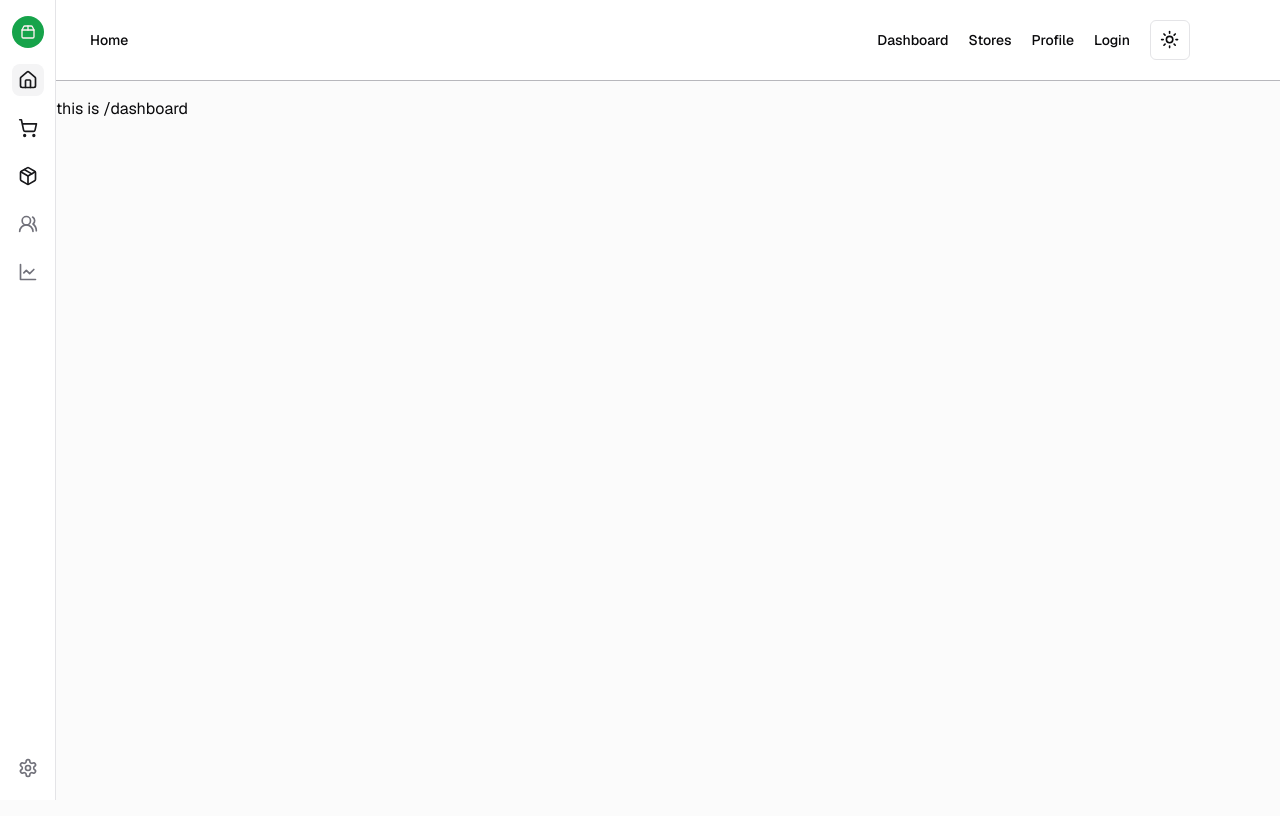
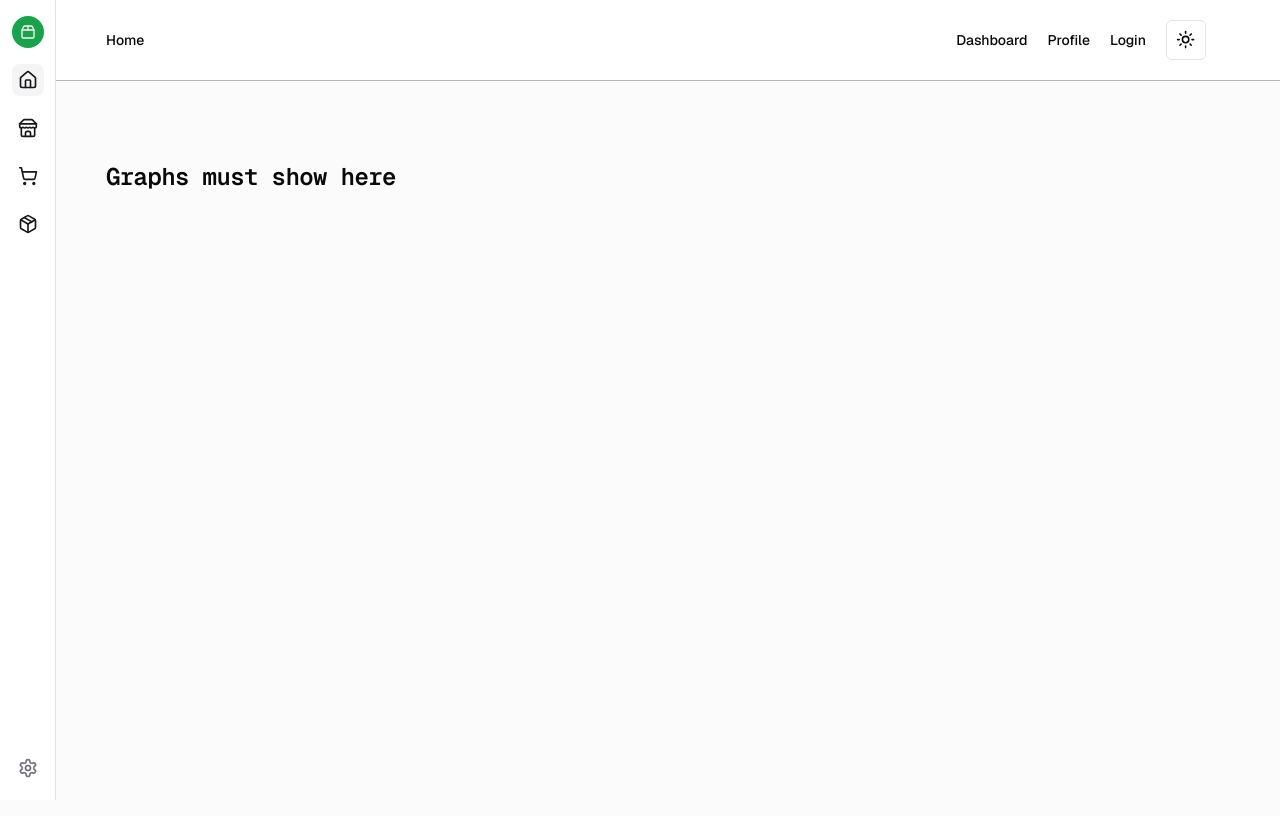
Before and after one commit to Kristoffer95/multi-store, a Next.js app: page /dashboard in a window 1280 px wide. Shown: the top 816 px of the page. Built offline with nearby package versions, Linux system fonts and the light colour scheme; no server answers.

Commit message:
feat: working on dashboard components

```diff
--- a/src/app/dashboard/page.tsx
+++ b/src/app/dashboard/page.tsx
@@ -1,5 +1,11 @@
 function ShadcnPage() {
-  return <div>this is /dashboard</div>;
+  return (
+    <div className='py-16'>
+      <h1 className='text-2xl tracking-tight font-semibold font-mono'>
+        Graphs must show here
+      </h1>
+    </div>
+  );
 }
 
 export default ShadcnPage;
--- a/src/app/dashboard/products/page.tsx
+++ b/src/app/dashboard/products/page.tsx
@@ -57,7 +57,7 @@ import React from 'react';
 function DashboardProductsPage() {
   return (
     <>
-      <header className='sticky top-0 z-30 flex h-14 items-center gap-4 border-b bg-background px-4 sm:static sm:h-auto sm:border-0 sm:bg-transparent sm:px-6'>
+      <header className='sticky top-0 z-30 flex h-14 items-center gap-4 border-b bg-background sm:static sm:h-auto sm:border-0 sm:bg-transparent'>
         <Sheet>
           <SheetTrigger asChild>
             <Button size='icon' variant='outline' className='sm:hidden'>
@@ -152,7 +152,7 @@ function DashboardProductsPage() {
           </DropdownMenuContent>
         </DropdownMenu>
       </header>
-      <main className='grid flex-1 items-start gap-4 p-4 sm:px-6 sm:py-0 md:gap-8'>
+      <main className='grid flex-1 items-start gap-4 sm:py-0 md:gap-8'>
         <Tabs defaultValue='all'>
           <div className='flex items-center'>
             <TabsList>
--- /dev/null
+++ b/src/app/dashboard/stores/[store]/page.tsx
@@ -0,0 +1,17 @@
+import { StoreDataTable } from '@/components/stores/store/store-data-table';
+
+function StorePage({
+  params,
+}: {
+  params: {
+    store: string; // storeID
+  };
+}) {
+  return (
+    <div className='bg-card px-10 py-10 rounded-2xl'>
+      <StoreDataTable />
+    </div>
+  );
+}
+
+export default StorePage;
--- /dev/null
+++ b/src/app/dashboard/stores/page.tsx
@@ -0,0 +1,28 @@
+import StoresTable from '@/components/stores/stores-table';
+import { Button } from '@/components/ui/button';
+import { ListFilter, Plus, PlusCircle } from 'lucide-react';
+import Link from 'next/link';
+
+async function ProfilePage() {
+  return (
+    <div className='md:ml-8'>
+      <div className='flex justify-end pb-4 py-4 sm:pt-0'>
+        <Link href='/create-store'>
+          <Button size='sm' className='h-7 gap-1'>
+            <PlusCircle className='h-3.5 w-3.5' />
+            <span className='sr-only sm:not-sr-only sm:whitespace-nowrap'>
+              Add Store
+            </span>
+          </Button>
+          {/* <Button className='flex gap-2 h-8' size='sm'>
+            <Plus className='mr-2 h-4 w-4' />
+            New Store
+          </Button> */}
+        </Link>
+      </div>
+      <StoresTable />
+    </div>
+  );
+}
+
+export default ProfilePage;
--- a/src/app/layout.tsx
+++ b/src/app/layout.tsx
@@ -1,16 +1,11 @@
 import type { Metadata } from 'next';
-// import { Inter as FontSans } from 'next/font/google';
 import { GeistSans } from 'geist/font/sans';
+import { GeistMono } from 'geist/font/mono';
 import '@/styles/globals.css';
 
 import { cn } from '@/lib/utils';
 import { ThemeProvider } from 'next-themes';
 import Header from '@/components/shared/header';
-
-// const fontSans = GeistSans({
-//   subsets: ['latin'],
-//   variable: '--font-sans',
-// });
 
 export const metadata: Metadata = {
   title: 'Create Next App',
@@ -27,7 +22,8 @@ export default function RootLayout({
       <body
         className={cn(
           'min-h-screen bg-background font-sans antialiased',
-          GeistSans.variable
+          GeistSans.variable,
+          GeistMono.variable
         )}>
         <ThemeProvider
           attribute='class'
--- a/src/app/stores/[store]/page.tsx
+++ /dev/null
@@ -1,22 +0,0 @@
-import { StoreDataTable } from '@/components/stores/store/store-data-table';
-
-function StorePage({
-  params,
-}: {
-  params: {
-    store: string; // storeID
-  };
-}) {
-  return (
-    <div className='container pt-[100px]'>
-      {/* {params.store} */}
-      {/* <h1 className='text-center'>Store Page</h1> */}
-
-      <div className='bg-background px-10 py-10 rounded-2xl'>
-        <StoreDataTable />
-      </div>
-    </div>
-  );
-}
-
-export default StorePage;
--- a/src/app/stores/page.tsx
+++ /dev/null
@@ -1,32 +0,0 @@
-import StoresTable from '@/components/stores/stores-table';
-import { Button } from '@/components/ui/button';
-import { Plus } from 'lucide-react';
-import Link from 'next/link';
-
-async function ProfilePage() {
-  return (
-    <div className='pt-[100px]'>
-      <div className='container'>
-        <h1 className='text-center text-2xl font-bold uppercase mb-7'>
-          Stores
-        </h1>
-
-        <div
-          className='max-w-[900px] rounded-xl mx-auto
-          border border-primary/30 px-10 py-5 bg-background'>
-          <div className='flex justify-end'>
-            <Link href='/create-store'>
-              <Button className='flex gap-2'>
-                <Plus className='mr-2 h-4 w-4' />
-                New Store
-              </Button>
-            </Link>
-          </div>
-          <StoresTable />
-        </div>
-      </div>
-    </div>
-  );
-}
-
-export default ProfilePage;
--- a/src/components/dashboard/dashboard.tsx
+++ b/src/components/dashboard/dashboard.tsx
@@ -10,6 +10,7 @@ import {
   Package2,
   Settings,
   ShoppingCart,
+  Store,
   Users2,
 } from 'lucide-react';
 
@@ -38,10 +39,10 @@ export function Dashboard({ children }: { children: React.ReactNode }) {
               <TooltipTrigger asChild>
                 <Link
                   href='/dashboard'
-                  className={`flex h-9 w-9 items-center justify-center rounded-lg text-accent-foreground transition-colors hover:text-foreground md:h-8 md:w-8 ${
+                  className={`group flex h-9 w-9 items-center justify-center rounded-lg text-accent-foreground transition-colors hover:text-foreground md:h-8 md:w-8 ${
                     pathname === '/dashboard' && 'bg-accent'
                   }`}>
-                  <Home className='h-5 w-5' />
+                  <Home className='h-5 w-5  transition-all group-hover:scale-110' />
                   <span className='sr-only'>Dashboard</span>
                 </Link>
               </TooltipTrigger>
@@ -50,11 +51,24 @@ export function Dashboard({ children }: { children: React.ReactNode }) {
             <Tooltip>
               <TooltipTrigger asChild>
                 <Link
+                  href='/dashboard/stores'
+                  className={`group flex h-9 w-9 items-center justify-center rounded-lg text-accent-foreground transition-colors hover:text-foreground md:h-8 md:w-8 ${
+                    pathname === '/dashboard/stores' && 'bg-accent'
+                  }`}>
+                  <Store className='h-5 w-5 transition-all group-hover:scale-110' />
+                  <span className='sr-only'>Stores</span>
+                </Link>
+              </TooltipTrigger>
+              <TooltipContent side='right'>Stores</TooltipContent>
+            </Tooltip>
+            <Tooltip>
+              <TooltipTrigger asChild>
+                <Link
                   href='/dashboard/orders'
-                  className={`flex h-9 w-9 items-center justify-center rounded-lg text-accent-foreground transition-colors hover:text-foreground md:h-8 md:w-8 ${
+                  className={`group flex h-9 w-9 items-center justify-center rounded-lg text-accent-foreground transition-colors hover:text-foreground md:h-8 md:w-8 ${
                     pathname === '/dashboard/orders' && 'bg-accent'
                   }`}>
-                  <ShoppingCart className='h-5 w-5' />
+                  <ShoppingCart className='h-5 w-5 transition-all group-hover:scale-110' />
                   <span className='sr-only'>Orders</span>
                 </Link>
               </TooltipTrigger>
@@ -64,16 +78,16 @@ export function Dashboard({ children }: { children: React.ReactNode }) {
               <TooltipTrigger asChild>
                 <Link
                   href='/dashboard/products'
-                  className={`flex h-9 w-9 items-center justify-center rounded-lg text-accent-foreground transition-colors hover:text-foreground md:h-8 md:w-8 ${
+                  className={`group flex h-9 w-9 items-center justify-center rounded-lg text-accent-foreground transition-colors hover:text-foreground md:h-8 md:w-8 ${
                     pathname === '/dashboard/products' && 'bg-accent'
                   }`}>
-                  <Package className='h-5 w-5' />
+                  <Package className='h-5 w-5 transition-all group-hover:scale-110' />
                   <span className='sr-only'>Products</span>
                 </Link>
               </TooltipTrigger>
               <TooltipContent side='right'>Products</TooltipContent>
             </Tooltip>
-            <Tooltip>
+            {/* <Tooltip>
               <TooltipTrigger asChild>
                 <Link
                   href='#'
@@ -94,7 +108,7 @@ export function Dashboard({ children }: { children: React.ReactNode }) {
                 </Link>
               </TooltipTrigger>
               <TooltipContent side='right'>Analytics</TooltipContent>
-            </Tooltip>
+            </Tooltip> */}
           </TooltipProvider>
         </nav>
         <nav className='mt-auto flex flex-col items-center gap-4 px-2 py-4'>
@@ -113,7 +127,9 @@ export function Dashboard({ children }: { children: React.ReactNode }) {
           </TooltipProvider>
         </nav>
       </aside>
-      <div className='flex flex-col sm:gap-4 sm:py-4 sm:pl-14'>{children}</div>
+      <div className='flex flex-col sm:gap-4 sm:py-4 md:ml-8 hd:ml-0'>
+        <div className='container'>{children}</div>
+      </div>
     </div>
   );
 }
--- a/src/components/shared/header.tsx
+++ b/src/components/shared/header.tsx
@@ -6,10 +6,9 @@ async function Header() {
   const session = await auth();
 
   return (
-    <div className='border-b border-muted-foreground/50 py-5'>
+    <div className='border-b border-muted-foreground/50 py-5 md:ml-8 hd:ml-0'>
       <div className='container'>
         <div className='flex items-center justify-between'>
-          {/* left section */}
           <div>
             <Link className='text-sm font-medium' href='/'>
               Home
@@ -20,9 +19,6 @@ async function Header() {
           <div className='flex items-center gap-5'>
             <Link className='text-sm font-medium' href='/dashboard'>
               Dashboard
-            </Link>
-            <Link className='text-sm font-medium' href='/stores'>
-              Stores
             </Link>
             <Link className='text-sm font-medium' href='/profile'>
               Profile
--- a/src/components/shared/theme-toggle-button.tsx
+++ b/src/components/shared/theme-toggle-button.tsx
@@ -20,7 +20,7 @@ export function ThemeToggleButton() {
           variant='outline'
           size='icon'
           onClick={() => setTheme(theme === 'light' ? 'dark' : 'light')}>
-          <Sun className='h-[1.2rem] w-[1.2rem] rotate-0 scale-100 transition-all dark:-rotate-90 dark:scale-0' />
+          <Sun className='h-[1.2rem] w-[1.2rem] rotate-0 scale-100 transition-all dark:-rotate-90 dark:scale-0 ' />
           <Moon className='absolute h-[1.2rem] w-[1.2rem] rotate-90 scale-0 transition-all dark:rotate-0 dark:scale-100' />
           <span className='sr-only'>Toggle theme</span>
         </Button>
--- a/src/components/stores/stores-table.tsx
+++ b/src/components/stores/stores-table.tsx
@@ -10,6 +10,12 @@ import {
 } from '@/components/ui/table';
 import { SquareArrowOutDownRight, SquareArrowOutUpRight } from 'lucide-react';
 import Link from 'next/link';
+import {
+  Card,
+  CardDescription,
+  CardHeader,
+  CardTitle,
+} from '@/components/ui/card';
 
 const invoices = [
   {
@@ -58,6 +64,14 @@ const invoices = [
 
 export default function StoresTable() {
   return (
+    <Card className='p-4'>
+      <CardHeader>
+        <CardTitle>Stores</CardTitle>
+        <CardDescription>
+          Lorem ipsum dolor sit amet consectetur adipisicing elit.
+        </CardDescription>
+      </CardHeader>
+
       <Table>
         <TableCaption>A list of your stores.</TableCaption>
         <TableHeader>
@@ -75,13 +89,15 @@ export default function StoresTable() {
               <TableCell className='font-medium'>{index + 1}</TableCell>
               <TableCell className='flex items-center justify-between'>
                 Store Name
-              <Link href={`/stores/${index + 1}`}>
+                <Link href={`/dashboard/stores/${index + 1}`}>
                   <SquareArrowOutUpRight className='h-[1.2rem] w-[1.2rem] ' />
                 </Link>
               </TableCell>
               <TableCell className='text-center'>2</TableCell>
               <TableCell className='text-center'>5</TableCell>
-            <TableCell className='text-right'>{invoice.totalAmount}</TableCell>
+              <TableCell className='text-right'>
+                {invoice.totalAmount}
+              </TableCell>
             </TableRow>
           ))}
         </TableBody>
@@ -92,5 +108,6 @@ export default function StoresTable() {
           </TableRow>
         </TableFooter>
       </Table>
+    </Card>
   );
 }
--- a/tailwind.config.ts
+++ b/tailwind.config.ts
@@ -27,10 +27,12 @@ const config = {
       lg: '1024px',
       xl: '1200px',
       xxl: '1440px',
+      // hd:  '1920px',
     },
     extend: {
       fontFamily: {
         sans: ['var(--font-geist-sans)', ...fontFamily.sans],
+        mono: ['var(--font-geist-mono)', ...fontFamily.sans],
       },
       colors: {
         border: 'hsl(var(--border))',
```
Lines whose indentation alone changed are shown as unchanged.
